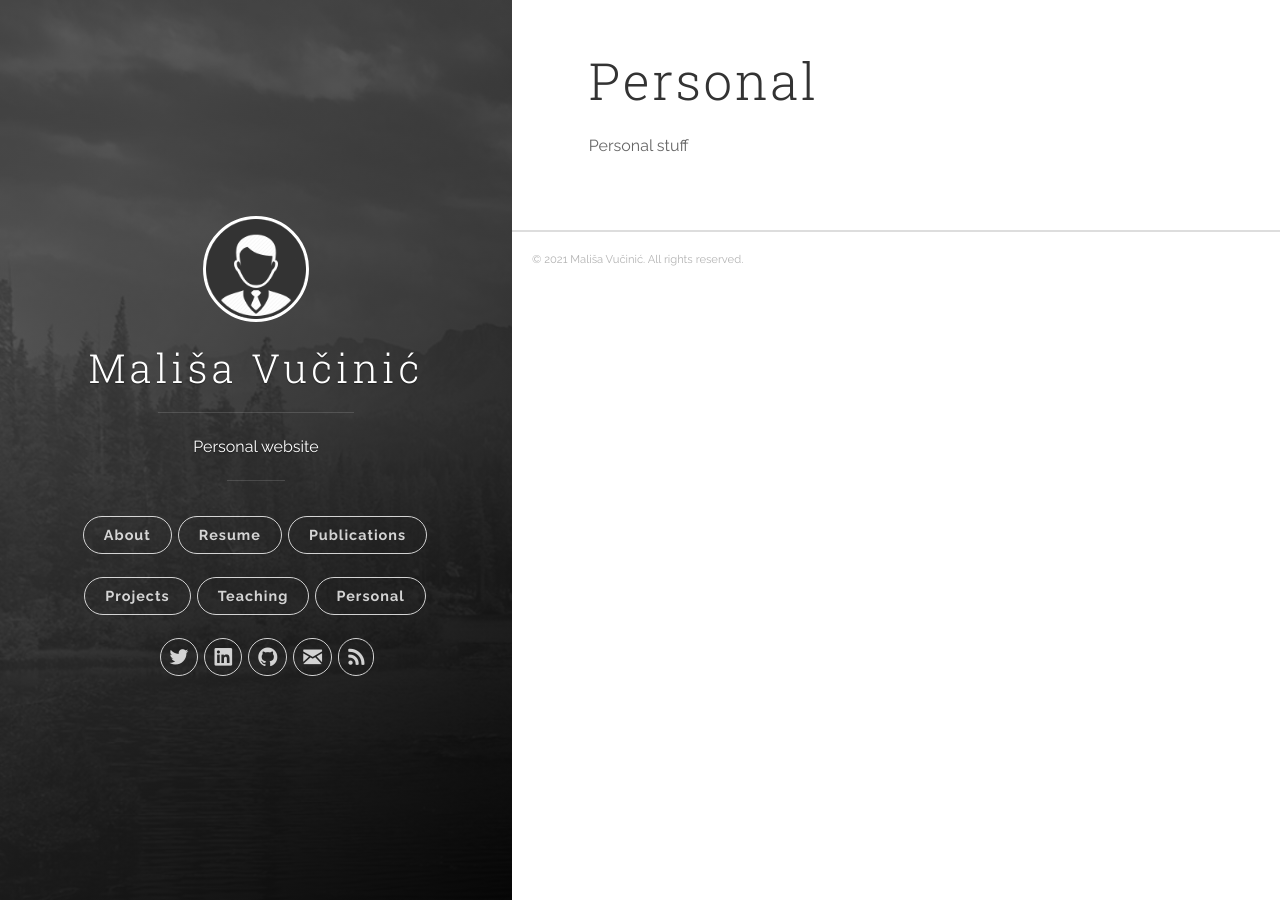
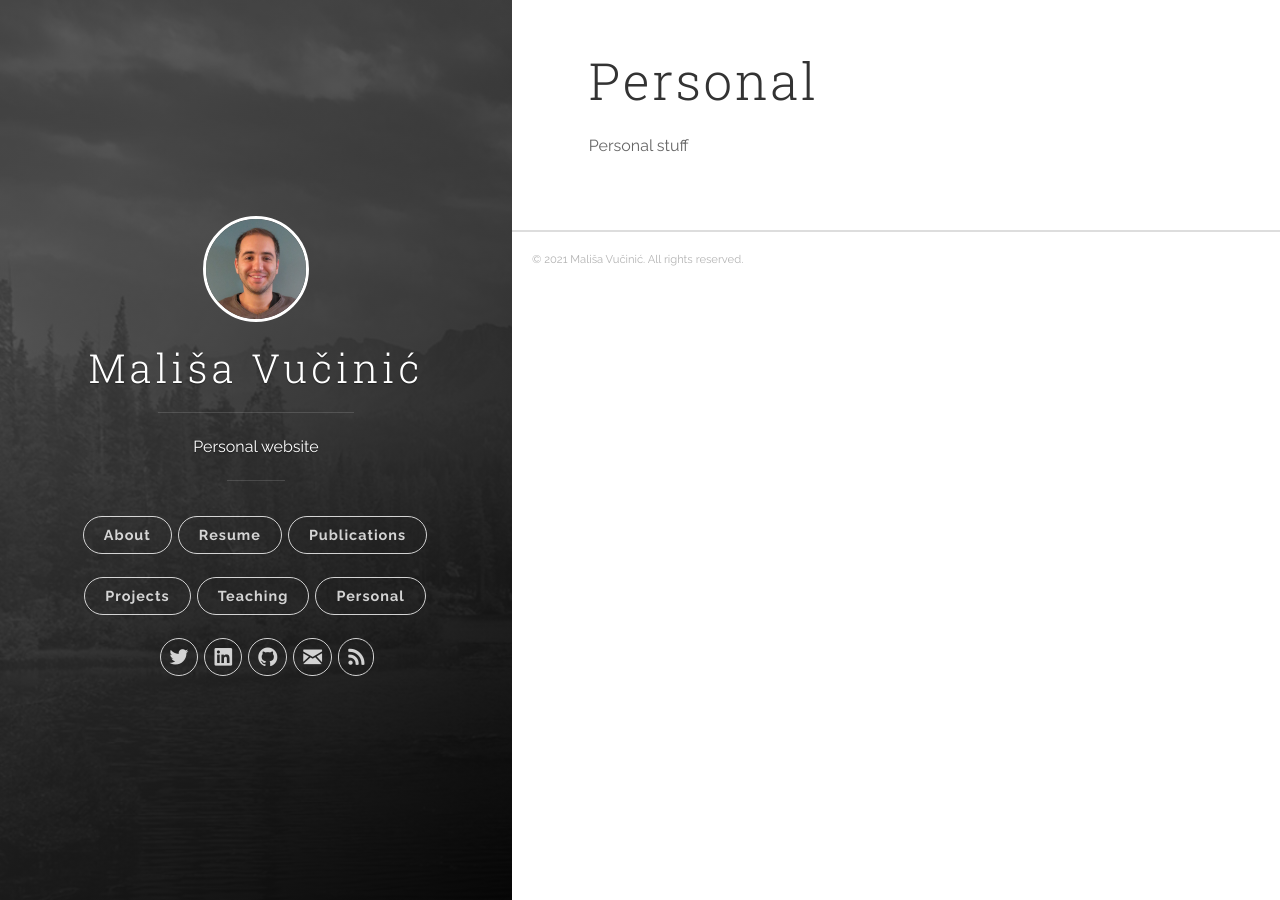
Before and after one commit to malishav/malishav.github.io, a Jekyll site: the page built from 06-personal.md, in a window 1280 px wide. Built offline with Jekyll 4.4.1, drawn with Linux system fonts in a browser that asks for light colours.

Commit message:
Use custom profile photo

```diff
--- a/_includes/header.html
+++ b/_includes/header.html
@@ -10,7 +10,7 @@
     <div class="panel-main__inner panel-inverted">
       <div class="panel-main__content">
         <a href="{{ site.baseurl }}/" title="link to home of {{ site.title }}">
-          <img src="{{ site.baseurl }}/images/profile.jpg" class="user-image" alt="My Profile Photo">
+          <img src="{{ site.baseurl }}/images/malisavucinic.jpg" class="user-image" alt="My Profile Photo">
           <h1 class="panel-cover__title panel-title">{{ site.title }}</h1>
         </a>
         <hr class="panel-cover__divider">
```
Also changed, not shown: images/profile.jpg (deleted).
